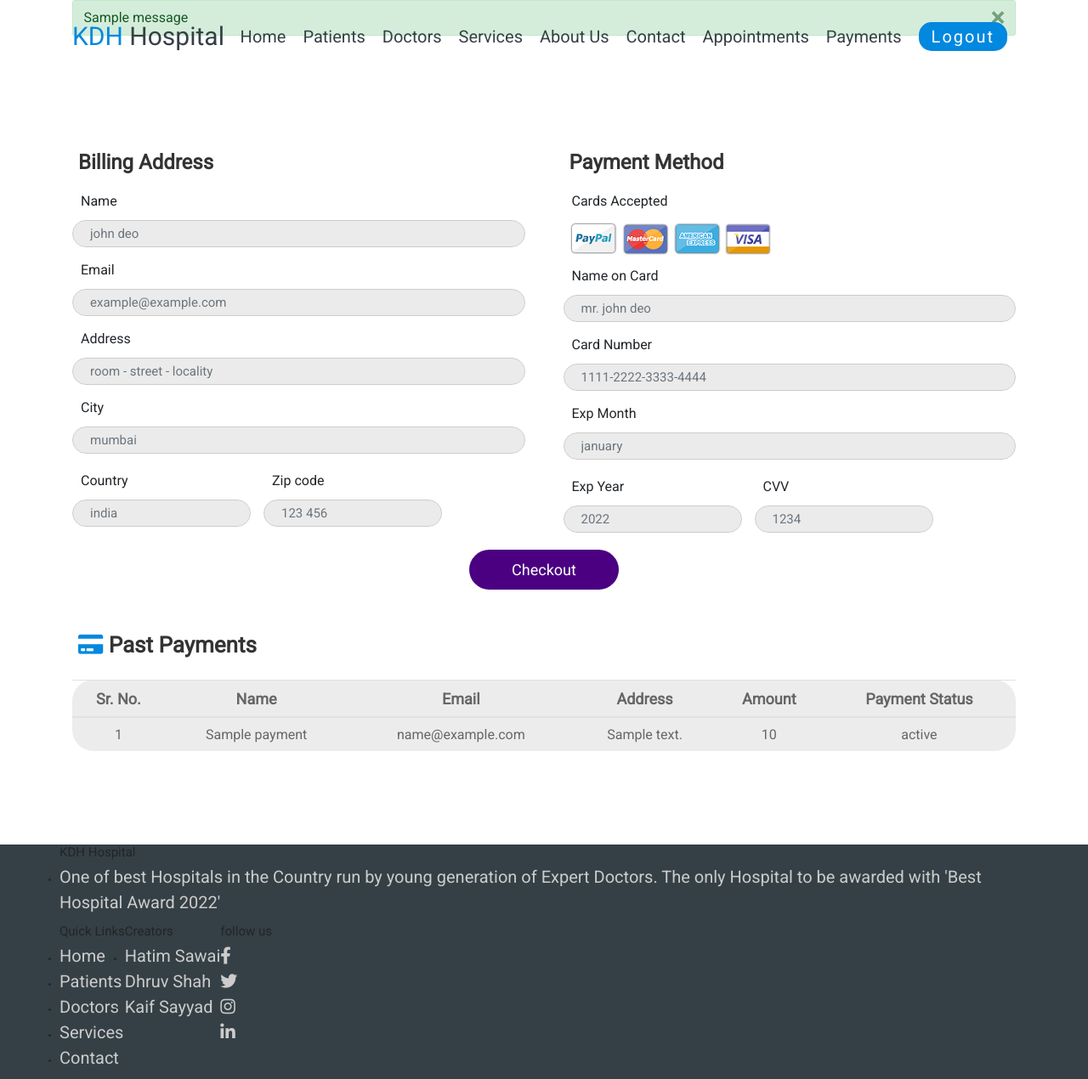
After one commit to Hitstar53/KDH-Hospital-Website, a Flask app: page /payments in a window 1280 px wide. The commit adds this page. Shown: the whole page at 85% size. Run offline with Flask 3, Linux system fonts and the light colour scheme; a user stored in the database is signed in; tables that the repository leaves empty hold one stand-in row (values such as "Sample post"); one stand-in notice (Sample message) is shown; some libraries are stand-ins or nearby versions.

Commit message:
added payment gateway
Signed-off-by: Hatim Sawai <hatimsawai76@gmail.com>

```diff
--- /dev/null
+++ b/website/static/css/payment.css
@@ -0,0 +1,111 @@
+.container form{
+  padding-top:125px;
+}
+
+.container form .row{
+  display: flex;
+  flex-wrap: wrap;
+  gap:15px;
+}
+
+.container form .row .col{
+  flex:1 1 250px;
+}
+
+.container form .row .col .title{
+  font-size: 24px;
+  font-weight: 600;
+  color:#333;
+  padding-left: 7px;
+  padding-bottom: 5px;
+  text-transform: uppercase;
+}
+
+.container form .row .col .inputBox{
+  margin:15px 0;
+}
+
+.container form .row .col .inputBox span{
+  margin-bottom: 10px;
+  padding-left: 10px;
+  font-size: 16px;
+  display: block;
+}
+
+.container form .row .col .inputBox input{
+  width: 100%;
+  border:1px solid #ccc;
+  border-radius: 25px;
+  padding:10px 15px;
+  padding-left: 20px;
+  font-size: 15px;
+  background-color: #ebebeb;
+  text-transform: none;
+}
+
+.container form .row .col .inputBox input:focus{
+  border:1px solid #000;
+}
+
+.container form .row .col .flex{
+  display: flex;
+  gap:15px;
+}
+
+.container form .row .col .flex .inputBox{
+  margin-top: 5px;
+}
+
+.container form .row .col .inputBox img{
+  height: 34px;
+  margin-top: 5px;
+  padding-left: 10px;
+  filter: drop-shadow(0 0 1px #000);
+}
+
+.container form .submit-btn{
+  margin-top: 5px;
+  font-size: 18px;
+  background: indigo;
+  border: none;
+  border-radius: 25px;
+  padding: 10px 50px 10px 50px;
+  color:#fff;
+  cursor: pointer;
+}
+
+.container form .submit-btn:hover{
+  background: #000;
+}
+
+#past .container .title{
+  font-size: 26px;
+  font-weight: 600;
+  color:#333;
+  padding-top: 50px;
+  padding-left: 7px;
+  padding-bottom: 5px;
+  text-transform: uppercase;
+}
+
+#past .container table {
+  margin-top: 20px;
+  border-color: #000;
+  border-radius: 25px;
+  background-color: #ececec;
+}
+
+#past .container table thead tr th{
+  text-align: center;
+  font-size: 18px;
+  font-weight: 600;
+  color:#666;
+  text-transform: uppercase;
+}
+
+#past .container table tbody tr td{
+  text-align: center;
+  font-size: 16px;
+  font-weight: 400;
+  color:#666;
+}
--- a/website/templates/index.html
+++ b/website/templates/index.html
@@ -40,6 +40,7 @@
                 <li><a href="/contact">Contact</a></li>
                 {% if user.is_authenticated %}
                 <li><a href="/appointments">Appointments</a></li>
+                <li><a href="/payments">Payments</a></li>
                 <li><div class="signup">
                     <a href="/logout">Logout</a>
                 </div></li>
--- a/website/templates/tabs/about.html
+++ b/website/templates/tabs/about.html
@@ -37,6 +37,7 @@
                     <li><a href="/contact">Contact</a></li>
                     {% if user.is_authenticated %}
                     <li><a href="/appointments">Appointments</a></li>
+                    <li><a href="/payments">Payments</a></li>
                     <li><div class="signup">
                         <a href="/logout">Logout</a>
                     </div></li>
--- a/website/templates/tabs/appointments.html
+++ b/website/templates/tabs/appointments.html
@@ -38,6 +38,7 @@
             <li><a href="/contact">Contact</a></li>
             {% if user.is_authenticated %}
             <li><a href="/appointments">Appointments</a></li>
+            <li><a href="/payments">Payments</a></li>
             <li><div class="signup">
               <a href="/logout">Logout</a>
             </div></li>
@@ -103,6 +104,7 @@
                                     </p>
                                 </div>
                                 <div class="appointment-btn" style="padding-left: 10px;">
+                                    <a href="/payments"><button type="button" class="btn btn-success" style="font-size:16px;border-radius:20px;padding:5px 25px 5px 25px;margin-right:10px;">Make Payment</button></a>
                                     <button type="button" class="btn btn-danger" style="font-size:16px;border-radius:20px;padding:5px 20px 5px 20px;" onclick="cancelAppointment({{ appointment.id }})">Cancel</button>
                                 </div>
                             </div>
--- a/website/templates/tabs/contact.html
+++ b/website/templates/tabs/contact.html
@@ -38,6 +38,7 @@
             <li><a href="/contact">Contact</a></li>
             {% if user.is_authenticated %}
             <li><a href="/appointments">Appointments</a></li>
+            <li><a href="/payments">Payments</a></li>
             <li><div class="signup">
               <a href="/logout">Logout</a>
             </div></li>
--- a/website/templates/tabs/doctors.html
+++ b/website/templates/tabs/doctors.html
@@ -37,6 +37,7 @@
           <li><a href="/contact">Contact</a></li>
           {% if user.is_authenticated %}
           <li><a href="/appointments">Appointments</a></li>
+          <li><a href="/payments">Payments</a></li>
           <li><div class="signup">
             <a href="/logout">Logout</a>
           </div></li>
--- a/website/templates/tabs/forgot.html
+++ b/website/templates/tabs/forgot.html
@@ -39,6 +39,7 @@
                     <li><a href="/contact">Contact</a></li>
                     {% if user.is_authenticated %}
                     <li><a href="/appointments">Appointments</a></li>
+                    <li><a href="/payments">Payments</a></li>
                     <li><div class="signup">
                         <a href="/logout">Logout</a>
                     </div></li>
--- a/website/templates/tabs/patients.html
+++ b/website/templates/tabs/patients.html
@@ -37,6 +37,7 @@
             <li><a href="/contact">Contact</a></li>
             {% if user.is_authenticated %}
             <li><a href="/appointments">Appointments</a></li>
+            <li><a href="/payments">Payments</a></li>
             <li><div class="signup">
               <a href="/logout">Logout</a>
             </div></li>
--- /dev/null
+++ b/website/templates/tabs/payments.html
@@ -0,0 +1,198 @@
+<!DOCTYPE html>
+<html lang="en">
+<head>
+    <meta charset="UTF-8">
+    <meta http-equiv="X-UA-Compatible" content="IE=edge">
+    <meta name="viewport" content="width=device-width, initial-scale=1.0">
+    <title>Appointments</title>
+    <!-- aos css file cdn link  -->
+    <link rel="stylesheet" href="https://cdnjs.cloudflare.com/ajax/libs/aos/2.3.4/aos.css">
+    <!-- magnific popup css cdn link  -->
+    <link rel="stylesheet" href="https://cdnjs.cloudflare.com/ajax/libs/magnific-popup.js/1.1.0/magnific-popup.min.css">
+    <!-- bootstrap cdn link  -->
+    <link rel="stylesheet" href="https://cdnjs.cloudflare.com/ajax/libs/twitter-bootstrap/4.5.3/css/bootstrap.min.css">
+    <!-- font awesome cdn link  -->
+    <link rel="stylesheet" href="https://cdnjs.cloudflare.com/ajax/libs/font-awesome/5.15.1/css/all.min.css">
+    <link rel="stylesheet" href="../../static/css/footer.css">
+    <link rel="stylesheet" href="../../static/css/payment.css">
+    <link rel="stylesheet" href="../../static/css/style.css">
+    <!-- jquery cdn link -->
+    <script src="https://ajax.googleapis.com/ajax/libs/jquery/3.6.0/jquery.min.js"></script>
+    <script src="https://maxcdn.bootstrapcdn.com/bootstrap/3.4.1/js/bootstrap.min.js"></script>
+    <script>
+        $(function () {
+            $('#footer').load('../../static/reusefooter.html');
+        });
+    </script>
+</head>
+<body>
+    <header>
+    <div class="container">
+        <a href="/" class="logo"><span>KDH</span> Hospital</a>
+        <nav class="nav">
+          <ul>
+            <li><a href="/">Home</a></li>
+            <li><a href="/patients">Patients</a></li>
+            <li><a href="/doctors">Doctors</a></li>
+            <li><a href="/services">Services</a></li>
+            <li><a href="/about">About Us</a></li>
+            <li><a href="/contact">Contact</a></li>
+            {% if user.is_authenticated %}
+            <li><a href="/appointments">Appointments</a></li>
+            <li><a href="/payments">Payments</a></li>
+            <li><div class="signup">
+              <a href="/logout">Logout</a>
+            </div></li>
+            {% else %}
+            <li><div class="signup">
+              <a href="/login">Login</a>
+            </div></li>
+            <li><div class="signup">
+              <a href="/signup">Sign Up</a>
+            </div></li>
+            {% endif %}
+        </ul>
+        </nav>
+        <div class="fas fa-bars"></div>
+    </div>
+    </header>
+    <!-- payments section starts -->
+    <section class="payment" id="payment">
+    <div class="container">
+        {% with messages = get_flashed_messages(with_categories=true) %} {% if
+        messages %} {% for category, message in messages %} {% if category ==
+        'error' %}
+        <div class="alert alert-danger alert-dismissible" role="alert" style="background-color:#f8d7da;padding-top:8px;font-size:16px;">
+          {{ message }}
+          <button type="button" class="close" data-dismiss="alert" style="padding-top:5px;">
+            <span aria-hidden="true" style="font-size:30px;font-weight:bolder;">&times;</span>
+          </button>
+        </div>
+        {% else %}
+        <div class="alert alert-success alert-dismissible" role="alert" style="padding-top:8px;font-size:16px;">
+          {{ message }}
+          <button type="button" class="close" data-dismiss="alert" style="padding-top:5px;">
+            <span aria-hidden="true" style="font-size:30px;font-weight:bolder;">&times;</span>
+          </button>
+        </div>
+        {% endif %} {% endfor %} {% endif %} {% endwith %}
+        <form method="POST">
+            <div class="row">
+                <div class="col">
+                    <h3 class="title">Billing Address</h3>
+                    <div class="inputBox">
+                        <span>Name</span>
+                        <input type="text" class="form-control" placeholder="john deo" name="name" required>
+                    </div>
+                    <div class="inputBox">
+                        <span>Email</span>
+                        <input type="email" class="form-control" placeholder="example@example.com" name="email" required>
+                    </div>
+                    <div class="inputBox">
+                        <span>Address</span>
+                        <input type="text" class="form-control" placeholder="room - street - locality" name="address" required>
+                    </div>
+                    <div class="inputBox">
+                        <span>City</span>
+                        <input type="text" class="form-control" placeholder="mumbai" name="city" required>
+                    </div>
+                    <div class="flex">
+                        <div class="inputBox">
+                            <span>Country</span>
+                            <input type="text" class="form-control" placeholder="india" name="country" required>
+                        </div>
+                        <div class="inputBox">
+                            <span>Zip code</span>
+                            <input type="number" class="form-control" placeholder="123 456" name="zipcode" required>
+                        </div>
+                    </div>
+                </div>
+                <div class="col">
+                    <h3 class="title">Payment Method</h3>
+                    <div class="inputBox">
+                        <span>Cards Accepted</span>
+                        <img src="../../static/imgs/card_img.png" alt="">
+                    </div>
+                    <div class="inputBox">
+                        <span>Name on Card</span>
+                        <input type="text" class="form-control" placeholder="mr. john deo" name="cardname" required>
+                    </div>
+                    <div class="inputBox">
+                        <span>Card Number</span>
+                        <input type="number" class="form-control" placeholder="1111-2222-3333-4444" name="cardnumber" required>
+                    </div>
+                    <div class="inputBox">
+                        <span>Exp Month</span>
+                        <input type="text" class="form-control" placeholder="january" name="emonth" required>
+                    </div>
+                    <div class="flex">
+                        <div class="inputBox">
+                            <span>Exp Year</span>
+                            <input type="number" class="form-control" placeholder="2022" name="eyear" required>
+                        </div>
+                        <div class="inputBox">
+                            <span>CVV</span>
+                            <input type="number" class="form-control" placeholder="1234" name="cvv" required>
+                        </div>
+                    </div>
+                </div>
+            </div>
+            <div class="row justify-content-center" id="btn">
+                <input type="submit" value="Checkout" class="submit-btn">
+            </div>
+        </form>
+    </div>
+    </section>
+    <!-- payment section ends -->
+    <!-- show past payment details -->
+    <section class="past" id="past">
+    <div class="container">
+        <h2 class="title" data-aos="fade-right"><i class="fas fa-credit-card" style="color:#0188DF"></i> Past Payments</h2>
+        <table class="table table-responsive-md" data-aos="fade-up">
+            <thead>
+              <tr>
+                <th scope="col">Sr. No.</th>
+                <th scope="col">Name</th>
+                <th scope="col">Email</th>
+                <th scope="col">Address</th>
+                <th scope="col">Amount</th>
+                <th scope="col">Payment Status</th>
+              </tr>
+            </thead>
+            <tbody>
+              {% for payment in payments %}
+              {% if payment.email == user.email %}
+              <tr>
+                <td> {{ payment.id }} </td>
+                <td> {{ payment.name }} </td>
+                <td> {{ payment.email }} </td>
+                <td> {{ payment.address }} </td>
+                <td> {{ payment.amount }} </td>
+                <td> {{ payment.payment_status }} </td>
+              </tr>
+              {% endif %}
+              {% endfor %}
+            </tbody>
+        </table>
+    </div>
+    </section>
+    <div class="empty-space" style="height: 100px;"></div>
+    <footer class="footer">
+        <div id="footer"></div>
+    </footer>
+    <!-- jquery cdn link  -->
+    <script src="https://cdnjs.cloudflare.com/ajax/libs/jquery/3.5.1/jquery.min.js"></script>
+    <!-- magnific popup js link  -->
+    <script src="https://cdnjs.cloudflare.com/ajax/libs/magnific-popup.js/1.1.0/jquery.magnific-popup.min.js"></script>
+    <!-- aos js file cdn link  -->
+    <script src="https://cdnjs.cloudflare.com/ajax/libs/aos/2.3.4/aos.js"></script>
+    <!-- custom js link  -->
+    <script src="../../static/main.js"></script>
+    <script>
+      AOS.init({
+        duration: 1000,
+        delay: 400
+      });
+    </script>
+</body>
+</html>
--- a/website/templates/tabs/services.html
+++ b/website/templates/tabs/services.html
@@ -37,6 +37,7 @@
             <li><a href="/contact">Contact</a></li>
             {% if user.is_authenticated %}
             <li><a href="/appointments">Appointments</a></li>
+            <li><a href="/payments">Payments</a></li>
             <li><div class="signup">
               <a href="/logout">Logout</a>
             </div></li>
--- a/website/views.py
+++ b/website/views.py
@@ -1,6 +1,6 @@
 from flask import Blueprint,render_template,request,flash,redirect,url_for,jsonify
 from flask_login import login_required,current_user
-from website.models import Patients,Doctors,Appointments
+from website.models import Patients,Doctors,Appointments,Payments
 from . import db
 import json
 
@@ -55,6 +55,21 @@ def patients():
 def appointments():
     return render_template("tabs/appointments.html",user=current_user,appointments=Appointments.query.all())
 
+@views.route('/payments',methods=['GET','POST'])
+@login_required
+def payments():
+    if request.method == 'POST':
+        name = request.form.get('name')
+        email = request.form.get('email')
+        address = request.form.get('address')+','+request.form.get('city')+','+request.form.get('zipcode')
+        amt = 690
+        pstatus = 'success'
+        new_payment = Payments(name=name,email=email,address=address,amount=amt,payment_status=pstatus)
+        db.session.add(new_payment)
+        db.session.commit()
+        flash('Payment successful!', category='success')
+    return render_template("tabs/payments.html",user=current_user,payments=Payments.query.all())
+
 @views.route('/cancelAppointment',methods=['POST'])
 def cancelAppointment():
     data = json.loads(request.data)
```
Also changed, not shown: website/models.py (+9 -1 lines), website/static/imgs/card_img.png (added).
